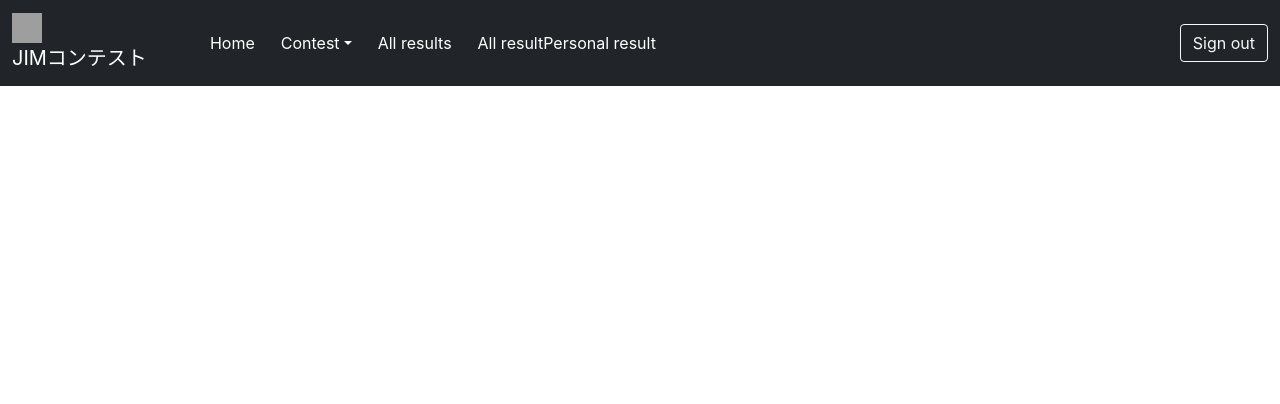
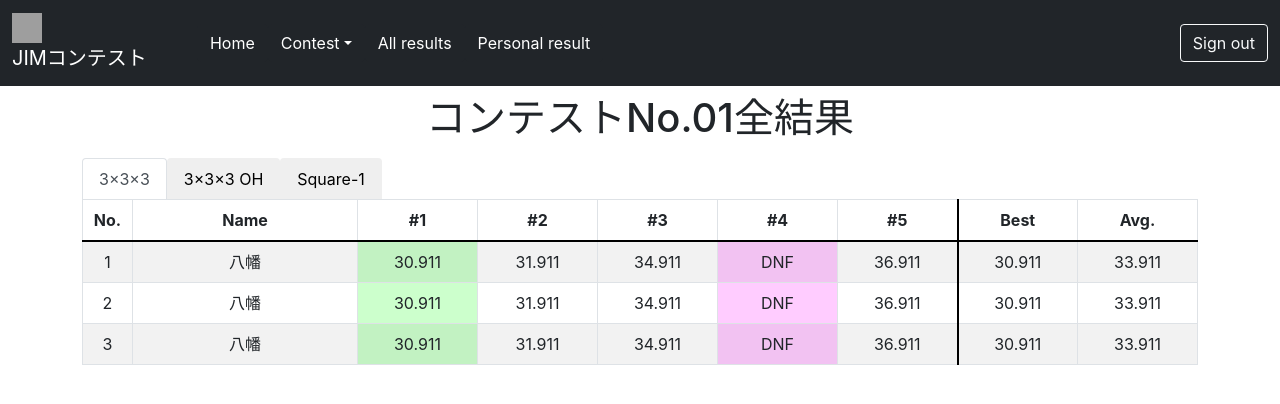
Before and after one commit to ky12228121/JIMContest, a React (Create React App) app: page /result/all in a window 1280 px wide. Shown: the top 404 px of the page. Built offline with nearby package versions, Linux system fonts and the light colour scheme; no server answers; grey boxes are pictures that could not be loaded; what aws-amplify would draw is missing.

Commit message:
AllResult作成途中。 table検索のためのdropdown作成予定

```diff
--- a/public/index.html
+++ b/public/index.html
@@ -20,10 +20,16 @@
       crossorigin="anonymous"
     />
     <script
-      src="https://cdn.jsdelivr.net/npm/bootstrap@5.0.0-beta1/dist/js/bootstrap.bundle.min.js"
-      integrity="sha384-ygbV9kiqUc6oa4msXn9868pTtWMgiQaeYH7/t7LECLbyPA2x65Kgf80OJFdroafW"
+      src="https://cdn.jsdelivr.net/npm/@popperjs/core@2.9.3/dist/umd/popper.min.js"
+      integrity="sha384-eMNCOe7tC1doHpGoWe/6oMVemdAVTMs2xqW4mwXrXsW0L84Iytr2wi5v2QjrP/xp"
       crossorigin="anonymous"
     ></script>
+    <script
+      src="https://cdn.jsdelivr.net/npm/bootstrap@5.1.0/dist/js/bootstrap.min.js"
+      integrity="sha384-cn7l7gDp0eyniUwwAZgrzD06kc/tftFf19TOAs2zVinnD/C7E91j9yyk5//jjpt/"
+      crossorigin="anonymous"
+    ></script>
+
     <!--
       Notice the use of %PUBLIC_URL% in the tags above.
       It will be replaced with the URL of the `public` folder during the build.
--- a/src/App.tsx
+++ b/src/App.tsx
@@ -7,6 +7,8 @@ import NavBarItem from './Layout/NavbarItem';
 import TopPage from './Pages/TopPage';
 import Contest from './Pages/Contest';
 import { userActions } from './Stores/UserReducer';
+import AllResult from './Pages/AllResult';
+import PersonalResult from './Pages/PersonalResult';
 
 const App = () => {
   // const dispatch = useDispatch();
@@ -34,6 +36,12 @@ const App = () => {
           <Route path="/contest/:type">
             <Contest />
           </Route>
+          <Route path="/result/all">
+            <AllResult />
+          </Route>
+          <Route path="/result/personal">
+            <PersonalResult />
+          </Route>
         </Switch>
       </BrowserRouter>
     </div>
--- /dev/null
+++ b/src/Components/ResultTable.tsx
@@ -0,0 +1,103 @@
+import { ResultTableProps } from '../types/interfaces';
+import { timeFormat } from '../util/utility';
+import {
+  resultBestStyle,
+  resultTableStyle,
+  resultWorstStyle,
+  tableBodyBorderStyle,
+  tableHeaderBorderStyle,
+} from '../styles/AllResultStyle';
+
+const ResultTable = (props: ResultTableProps) => {
+  const { data } = props;
+
+  const tableBody = data.map((record, index) => {
+    const results = record.result;
+    let best = record.best;
+    if (best !== 'DNF') {
+      best = timeFormat(Number(best));
+    }
+    let average = record.average;
+    if (average !== 'DNF') {
+      average = timeFormat(Number(average));
+    }
+    const bestIndex = results.findIndex(
+      (result) => result.result === record.best
+    );
+    let worstIndex = 0;
+    if (results.some((result) => result.penalty === 'dnf')) {
+      worstIndex = results.findIndex((result) => result.penalty === 'dnf');
+    } else {
+      worstIndex = results.findIndex((result) => {
+        const numberList = results.map((time) => Number(time.result));
+        return Number(result.result) === Math.max(...numberList);
+      });
+    }
+    return (
+      <tr key={index}>
+        <td>{index + 1}</td>
+        <td>{record.name}</td>
+        {results.map((result, index) => {
+          let text = '';
+          if (result.penalty === 'dnf') {
+            text = 'DNF';
+          } else if (result.penalty === 'plus2') {
+            text = timeFormat(Number(result.result) + 2);
+          } else {
+            text = timeFormat(Number(result.result));
+          }
+          if (index === bestIndex) {
+            return <td style={resultBestStyle}>{text}</td>;
+          } else if (index === worstIndex) {
+            return <td style={resultWorstStyle}>{text}</td>;
+          } else {
+            return <td>{text}</td>;
+          }
+        })}
+        <td style={{ ...resultTableStyle, ...tableBodyBorderStyle }}>{best}</td>
+        <td>{average}</td>
+      </tr>
+    );
+  });
+  return (
+    <>
+      <table className="table table-striped text-center table-bordered">
+        <thead>
+          <tr style={tableHeaderBorderStyle}>
+            <th scope="col" style={{ width: '50px' }}>
+              No.
+            </th>
+            <th scope="col">Name</th>
+            <th scope="col" style={resultTableStyle}>
+              #1
+            </th>
+            <th scope="col" style={resultTableStyle}>
+              #2
+            </th>
+            <th scope="col" style={resultTableStyle}>
+              #3
+            </th>
+            <th scope="col" style={resultTableStyle}>
+              #4
+            </th>
+            <th scope="col" style={resultTableStyle}>
+              #5
+            </th>
+            <th
+              scope="col"
+              style={{ ...resultTableStyle, ...tableBodyBorderStyle }}
+            >
+              Best
+            </th>
+            <th scope="col" style={resultTableStyle}>
+              Avg.
+            </th>
+          </tr>
+        </thead>
+        <tbody>{tableBody}</tbody>
+      </table>
+    </>
+  );
+};
+
+export default ResultTable;
--- a/src/Layout/NavbarItem.tsx
+++ b/src/Layout/NavbarItem.tsx
@@ -91,15 +91,15 @@ const NavBarItem = () => {
 
               <li
                 className="nav-item btn btn-dark"
-                onClick={() => onClickMove('/contest/result/all')}
+                onClick={() => onClickMove('/result/all')}
               >
                 <div>All results</div>
               </li>
               <li
                 className="nav-item btn btn-dark"
-                onClick={() => onClickMove('/contest/result/personal')}
+                onClick={() => onClickMove('/result/personal')}
               >
-                <div>All resultPersonal result</div>
+                <div>Personal result</div>
               </li>
             </ul>
             <ul className="navbar-navmb-2 mb-lg-0">
--- /dev/null
+++ b/src/Pages/AllResult.tsx
@@ -0,0 +1,162 @@
+import ResultTable from '../Components/ResultTable';
+
+const testData = [
+  {
+    name: '八幡',
+    type: '3×3×3',
+    result: [
+      {
+        result: '30.911',
+        penalty: 'no',
+      },
+      {
+        result: '31.911',
+        penalty: 'no',
+      },
+      {
+        result: '32.911',
+        penalty: 'plus2',
+      },
+      {
+        result: '29.911',
+        penalty: 'dnf',
+      },
+      {
+        result: '36.911',
+        penalty: 'no',
+      },
+    ],
+    best: '30.911',
+    average: '33.911',
+  },
+  {
+    name: '八幡',
+    type: '3×3×3',
+    result: [
+      {
+        result: '30.911',
+        penalty: 'no',
+      },
+      {
+        result: '31.911',
+        penalty: 'no',
+      },
+      {
+        result: '32.911',
+        penalty: 'plus2',
+      },
+      {
+        result: '29.911',
+        penalty: 'dnf',
+      },
+      {
+        result: '36.911',
+        penalty: 'no',
+      },
+    ],
+    best: '30.911',
+    average: '33.911',
+  },
+  {
+    name: '八幡',
+    type: '3×3×3',
+    result: [
+      {
+        result: '30.911',
+        penalty: 'no',
+      },
+      {
+        result: '31.911',
+        penalty: 'no',
+      },
+      {
+        result: '32.911',
+        penalty: 'plus2',
+      },
+      {
+        result: '29.911',
+        penalty: 'dnf',
+      },
+      {
+        result: '36.911',
+        penalty: 'no',
+      },
+    ],
+    best: '30.911',
+    average: '33.911',
+  },
+];
+const AllResult = () => {
+  return (
+    <>
+      <div className="container">
+        <div className="row mt-2">
+          <div className="col h1 text-center">コンテストNo.{'01'}全結果</div>
+        </div>
+        <div className="row mt-2">
+          <div className="col-12">
+            <ul className="nav nav-tabs border-0" id="nav-tab" role="tablist">
+              <li className="nav-item" role="presentation">
+                <button
+                  id="cube3-tab"
+                  className="nav-link active"
+                  data-toggle="tab"
+                  role="tab"
+                  data-bs-toggle="tab"
+                  data-bs-target="#cube3"
+                  type="button"
+                >
+                  3×3×3
+                </button>
+              </li>
+              <li className="nav-item" role="presentation">
+                <button
+                  id="oh3-tab"
+                  className="nav-link"
+                  data-toggle="tab"
+                  role="tab"
+                  data-bs-toggle="tab"
+                  data-bs-target="#oh3"
+                  type="button"
+                >
+                  3×3×3 OH
+                </button>
+              </li>
+              <li className="nav-item" role="presentation">
+                <button
+                  id="sq1-tab"
+                  className="nav-link"
+                  data-toggle="tab"
+                  role="tab"
+                  data-bs-toggle="tab"
+                  data-bs-target="#sq1"
+                  type="button"
+                >
+                  Square-1
+                </button>
+              </li>
+            </ul>
+          </div>
+          <div className="col-12">
+            <div className="tab-content" id="nav-tabContent">
+              <div
+                className="tab-pane fade show active"
+                id="cube3"
+                role="tabpanel"
+              >
+                <ResultTable data={testData} />
+              </div>
+              <div className="tab-pane fade" id="oh3" role="tabpanel">
+                <ResultTable data={testData} />
+              </div>
+              <div className="tab-pane fade" id="sq1" role="tabpanel">
+                <ResultTable data={testData} />
+              </div>
+            </div>
+          </div>
+        </div>
+      </div>
+    </>
+  );
+};
+export default AllResult;
--- /dev/null
+++ b/src/Pages/PersonalResult.tsx
@@ -0,0 +1,46 @@
+import ResultTable from '../Components/ResultTable';
+
+const PersonalResult = () => {
+  return (
+    <>
+      <div className="container">
+        <div className="row mt-2">
+          <div className="col h1 text-center">コンテストNo.{'02'}全結果</div>
+        </div>
+        <div className="row mt-2">
+          <div className="col-12">
+            <div className="nav nav-tabs border-0" id="nav-tab" role="tablist">
+              <a
+                className="nav-item nav-link active"
+                data-toggle="tab"
+                href="#cube3"
+              >
+                3×3×3
+              </a>
+              <a className="nav-item nav-link" data-toggle="tab" href="#oh3">
+                3×3×3 OH
+              </a>
+              <a className="nav-item nav-link" data-toggle="tab" href="#sq1">
+                Square-1
+              </a>
+            </div>
+          </div>
+          <div className="col-12">
+            <div className="tab-content" id="nav-tabContent">
+              <div className="tab-pane fade show active" id="cube3">
+                {/* <ResultTable data={cube3List} /> */}
+              </div>
+              <div className="tab-pane fade" id="oh3">
+                {/* <ResultTable data={oh3List} /> */}
+              </div>
+              <div className="tab-pane fade" id="sq1">
+                {/* <ResultTable data={square1List} /> */}
+              </div>
+            </div>
+          </div>
+        </div>
+      </div>
+    </>
+  );
+};
+export default PersonalResult;
--- /dev/null
+++ b/src/styles/AllResultStyle.ts
@@ -0,0 +1,16 @@
+export const resultTableStyle = {
+  width: '120px',
+};
+export const tableHeaderBorderStyle = {
+  borderBottom: '2.1px solid black',
+  zIndex: 2,
+};
+export const tableBodyBorderStyle = {
+  borderLeft: '2px double black',
+};
+export const resultBestStyle = {
+  backgroundColor: '#CCFFCC',
+};
+export const resultWorstStyle = {
+  backgroundColor: '#FFCCFF',
+};
--- a/src/util/utility.ts
+++ b/src/util/utility.ts
@@ -1,4 +1,4 @@
-import { Result } from '../types/interfaces';
+import { PreResult } from '../types/interfaces';
 import { MAX } from '../util/constant';
 
 export function timeFormatFromMs(time: number): string {
@@ -14,7 +14,7 @@ export function timeFormat(time: number): string {
   const timeFormat = time * 1000;
   return timeFormatFromMs(timeFormat);
 }
-export function calcAverage(timeList: Result[]) {
+export function calcAverage(timeList: PreResult[]) {
   const dnfFlag = timeList.filter((time) => time.penalty === 'dnf').length >= 2;
   if (dnfFlag) {
     return 'DNF';
```
Also changed, not shown: src/types/interfaces.ts (+12 -2 lines).
